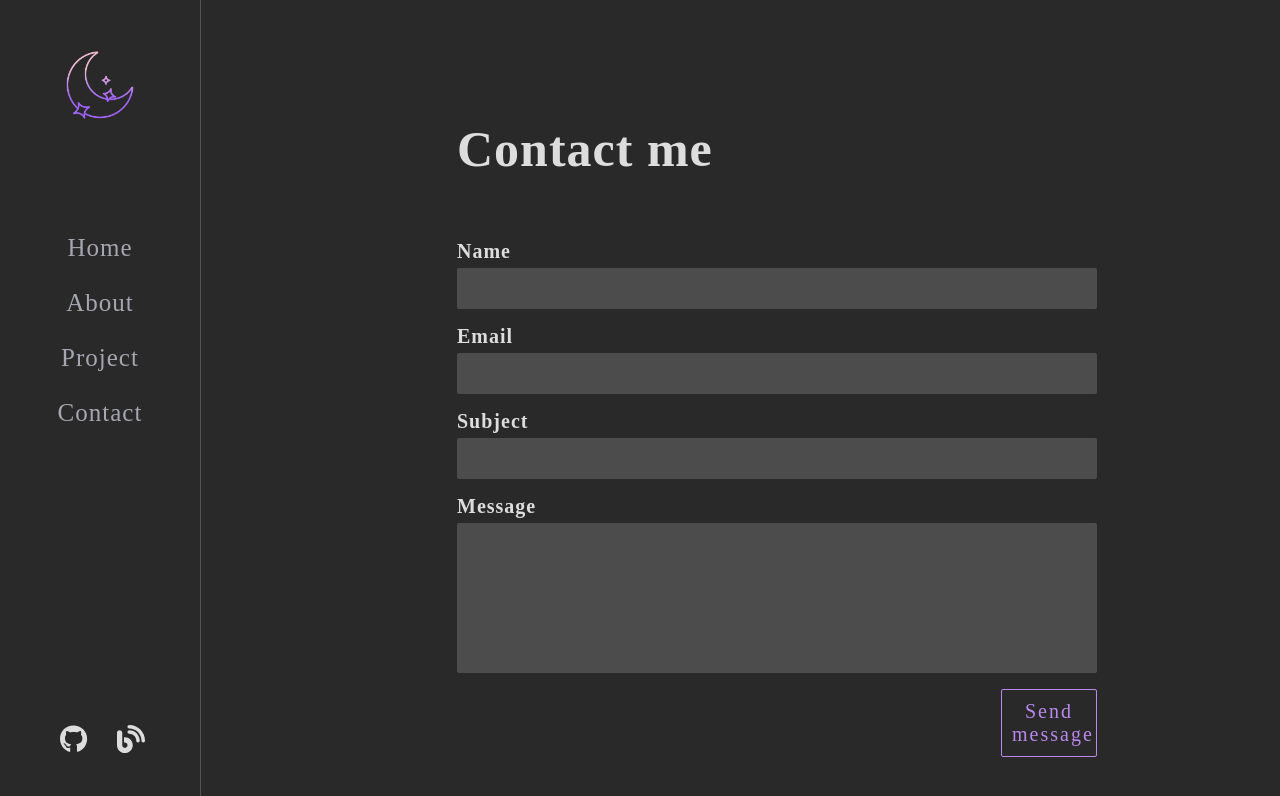
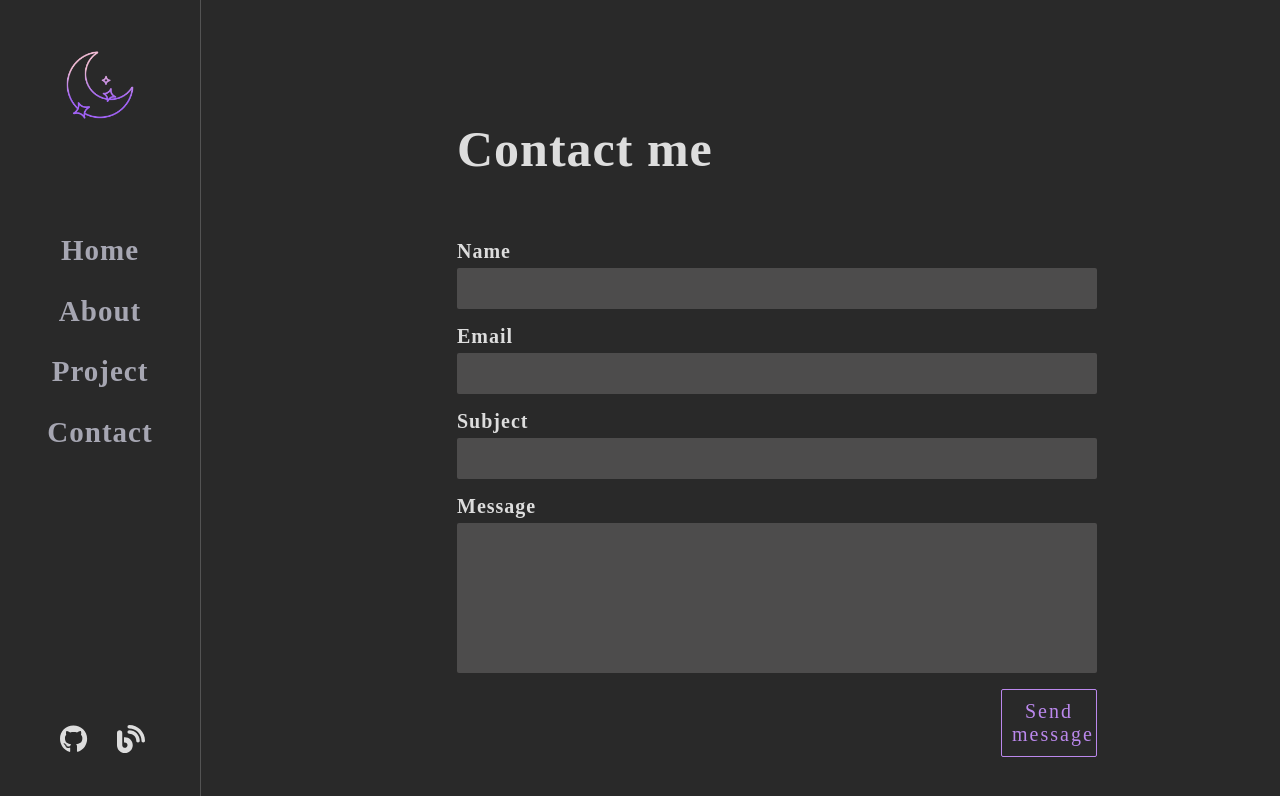
Before and after one commit to sena-22/portfolio, a React (Create React App) app: page /contact in a window 1280 px wide. Shown: the top 796 px of the page. Built offline with nearby package versions, Linux system fonts and the light colour scheme; a web font is replaced by a local one.

Commit message:
nav hover 색상 변경

```diff
--- a/src/components/Nav.jsx
+++ b/src/components/Nav.jsx
@@ -19,13 +19,16 @@ const Logo = styled.img`
   width: 70px;
   height: 70px;
   margin: 50px 65px 100px;
+
+  cursor: pointer;
 `;
 const NavList = styled.div`
   text-align: center;
 
   & div {
     color: #a6a6b2;
-    font-size: 25px;
+    font-size: 29px;
+    font-weight: 600;
     padding: 10px 0;
     font-family: "poor story";
     transition: all 0.5s;
@@ -33,7 +36,7 @@ const NavList = styled.div`
     cursor: pointer;
 
     :hover {
-      color: #9308fd;
+      color: #bb88ed;
     }
   }
 `;
@@ -66,7 +69,7 @@ const Nav = () => {
   };
   return (
     <Container>
-      <Logo src={moon} />
+      <Logo src={moon} onClick={() => handleNavigate("/")} />
       <NavList>
         <div onClick={() => handleNavigate("/")}>Home</div>
         <div onClick={() => handleNavigate("/about")}>About</div>
```
Also changed, not shown: src/components/Button.jsx (deleted).
